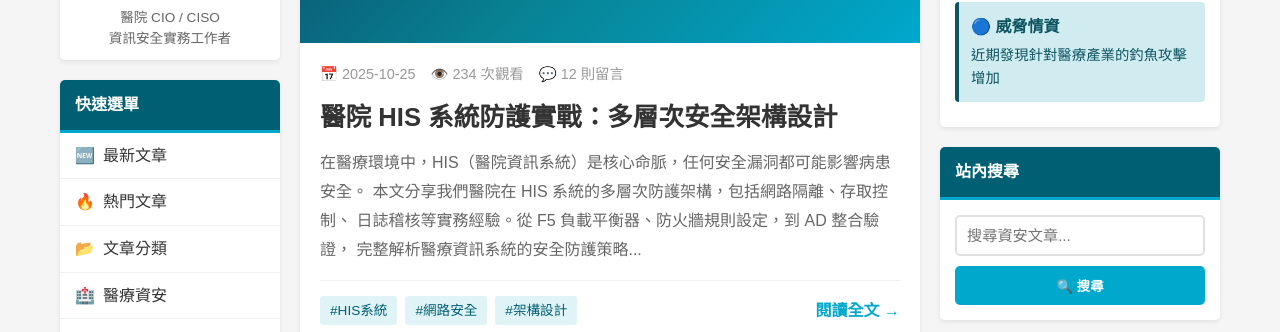
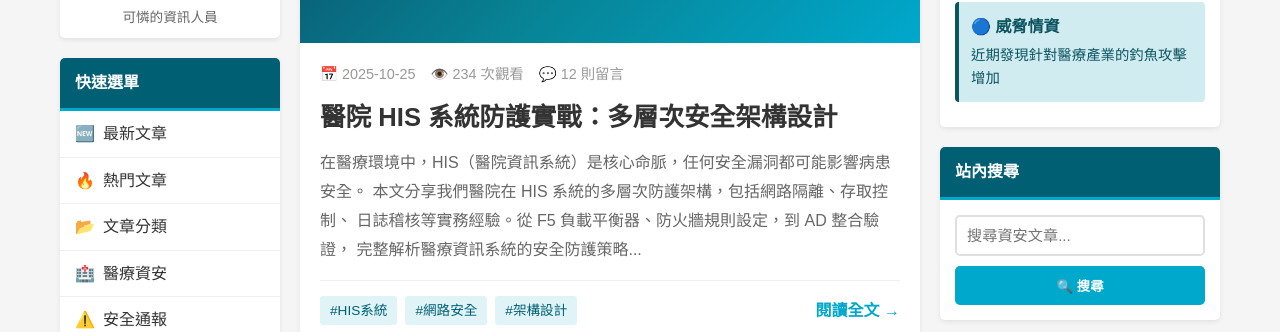
Before and after one commit to at9701/mydashboard, a plain HTML site: page index.html in a window 1280 px wide. Shown: the part 450-782 px from the top of the page. Drawn offline with Linux system fonts and the light colour scheme.

Commit message:
Update index.html

```diff
--- a/index.html
+++ b/index.html
@@ -456,8 +456,7 @@
                     <div class="mini-avatar">👨‍💻</div>
                     <strong>羅 (LO)</strong>
                     <p style="font-size: 0.85em; color: #666; margin-top: 5px;">
-                        醫院 CIO / CISO<br>
-                        資訊安全實務工作者
+                        可憐的資訊人員
                     </p>
                 </div>
             </div>
```
